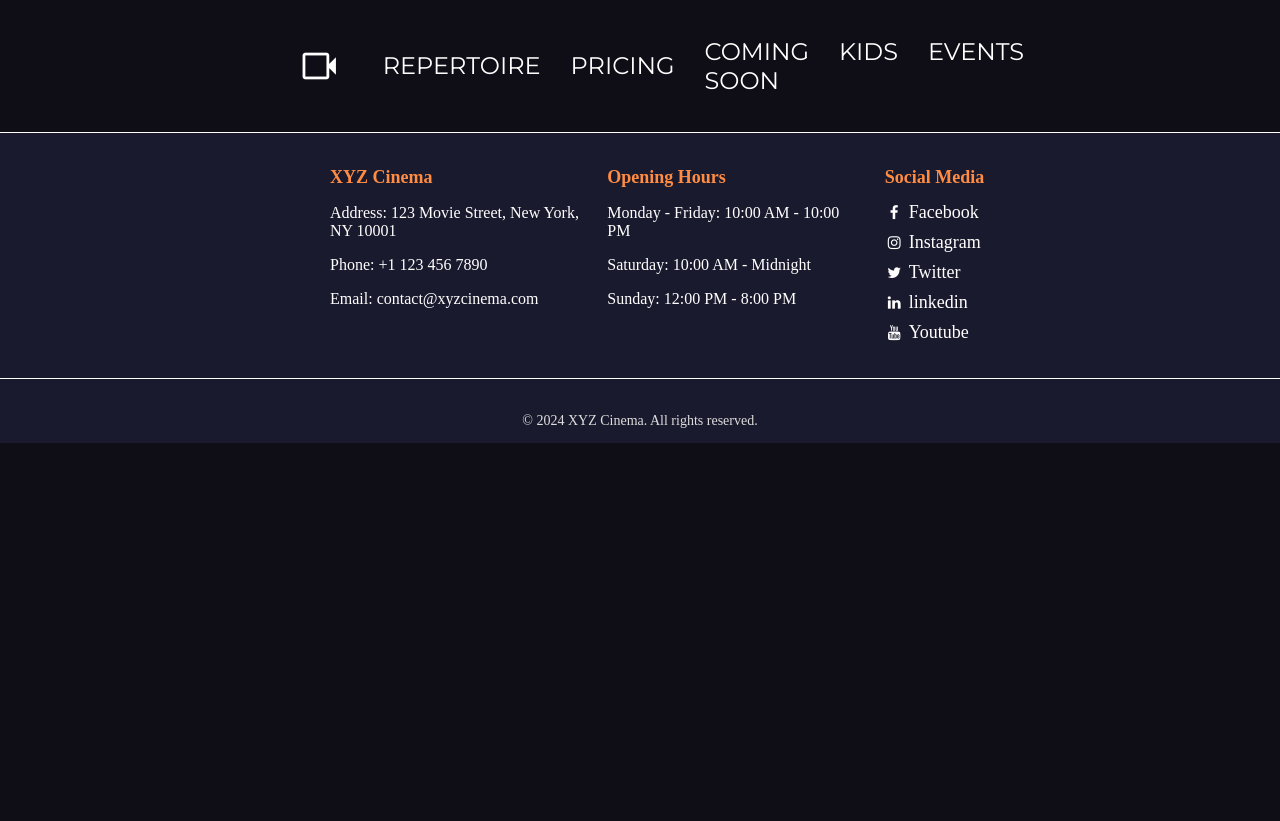
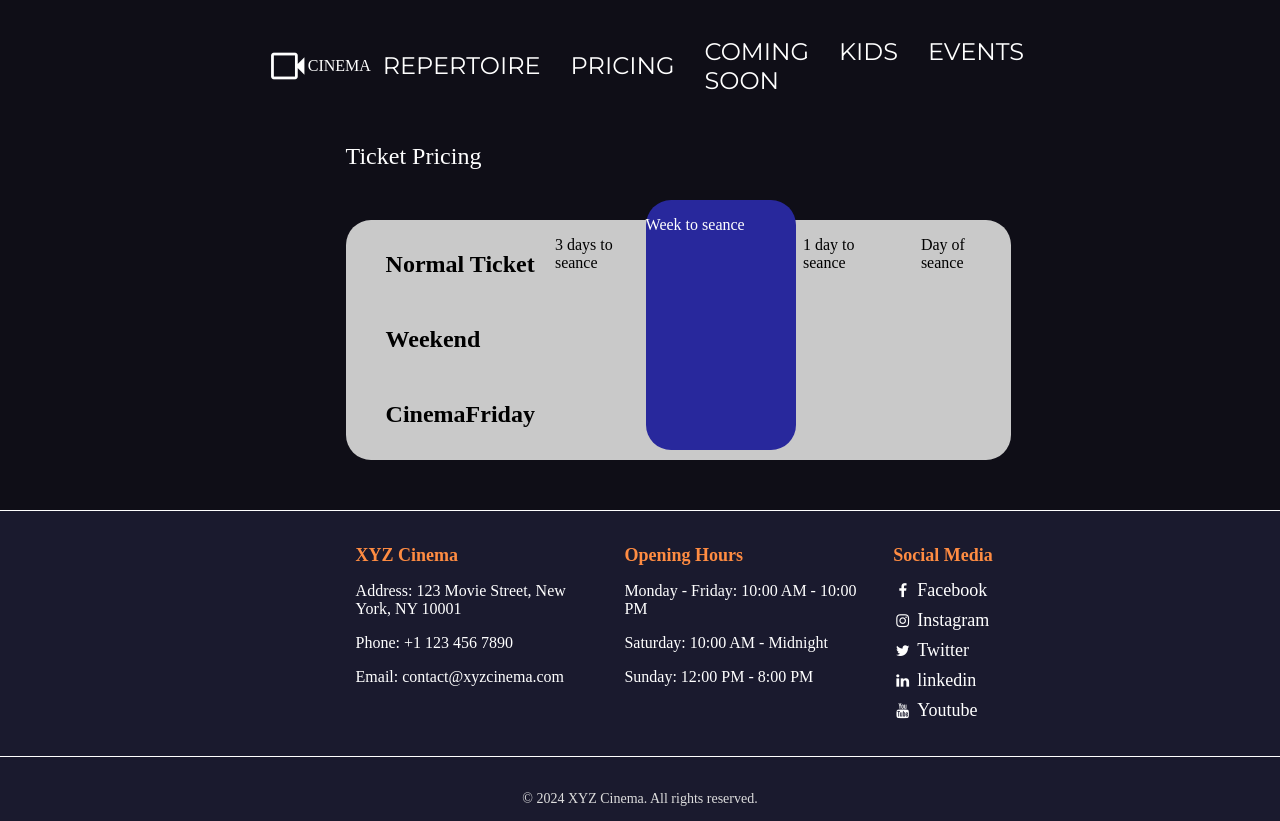
Before and after one commit to SebaHel/ReactCinemaAplication, a React (Vite) app: page /pricing in a window 1280 px wide. Before the commit the page ends 800 px from the top, so only its background shows below. Built offline with nearby package versions, Linux system fonts and the light colour scheme.

Commit message:
improved Repertoire, 1st version PricePage

```diff
--- a/src/Components/DayCard.module.css
+++ b/src/Components/DayCard.module.css
@@ -2,7 +2,7 @@
     display: flex;
     overflow: hidden;
     white-space: nowrap;
-    width: 75%;
+    width: 74%;
     transform: translate3d(150px,60px,0);
     flex-direction: row;
     margin: 0;
--- a/src/Components/NavFiles/Footer.module.css
+++ b/src/Components/NavFiles/Footer.module.css
@@ -16,7 +16,7 @@ body{
     flex-wrap: wrap;
     padding-bottom: 20px;
     border-bottom: 1px solid #ffffff;
-    padding-left: 25%;
+    padding-left: 27%;
     padding-right: 10%;
 }
 
--- a/src/Components/NavFiles/Header.jsx
+++ b/src/Components/NavFiles/Header.jsx
@@ -5,7 +5,7 @@ import classes from './Header.module.css'
 export default function Header(){
     return(
         <header className={classes.header}>
-            <Link to="/" className={classes.link}><span className="material-symbols-outlined" style={{fontSize:"40px", justifyContent:'center',alignContent:'center'}}>videocam</span></Link>
+            <Link to="/" className={classes.link}><span className="material-symbols-outlined" style={{fontSize:"40px", justifyContent:'center',alignContent:'center'}}>videocam </span>CINEMA</Link>
             <div className={classes.nav}>
                 <Link to="/repertoire" className={classes.link}>REPERTOIRE</Link>
                 <Link to="/pricing" className={classes.link}>PRICING</Link>
--- /dev/null
+++ b/src/Components/PricingMain.jsx
@@ -0,0 +1,34 @@
+import classes from './PricingMain.module.css'
+
+function PricingMain(){
+    return(
+        <>
+        <div className={classes.main}>
+            <p id={classes.Pricing}>Ticket Pricing</p>
+            <div className={classes.priceContainer}>
+                <div className={classes.labels}>
+                    <p>Normal Ticket</p>
+                    <p>Weekend</p>
+                    <p>CinemaFriday</p>
+                </div>
+                <div className={classes.mainSeance}>
+                    <p>Week to seance</p>
+                </div>
+                <div className={classes.seance}>
+                    <p>3 days to seance</p>
+                </div>
+                <div className={classes.seance}>
+                    <p>2 days to seance</p>
+                </div>
+                <div className={classes.seance}>
+                    <p>1 day to seance</p>
+                </div>
+                <div className={classes.seance}>
+                    <p>Day of seance</p>
+                </div>
+            </div>
+        </div>
+        </>
+    )
+}
+export default PricingMain
--- /dev/null
+++ b/src/Components/PricingMain.module.css
@@ -0,0 +1,40 @@
+.main{
+    margin-left: 27%;
+    margin-right: 21%;
+}
+
+#Pricing{
+    color: white;
+    font-size: 24px;
+}
+
+.priceContainer{
+    display: flex;
+    flex-direction: row;
+    background-color: #c9c9c9;
+    width: 100%;
+    height: 30vh;
+    margin: 50px 0 50px 0;
+    border-radius: 25px;
+    gap: 20px;
+
+}
+
+.labels{
+    display: flex;
+    flex-direction: column;
+    font-weight: bold;
+    font-size: 24px;
+    padding-left: 40px;
+    justify-content: center;
+}
+
+.mainSeance{
+    color: white;
+    background-color: rgb(40, 40, 156);
+    position: absolute;
+    transform: translate3d(300px,-20px,0px);
+    width: 150px;
+    height: 250px;
+    border-radius: 25px;
+}
--- a/src/Components/RepertoireFilmList.jsx
+++ b/src/Components/RepertoireFilmList.jsx
@@ -2,10 +2,30 @@ import classes from './RepertoireFilmList.module.css'
 import Films from '../assets/Films'
 
 export default function RepertoireFilmList(){
+
+    const currentTime = new Date();
+
+    const getTime = (time) => {
+        const [hours, minutes] = time.split(':').map(Number);
+        const newTime = new Date();
+        newTime.setHours(hours, minutes, 0, 0);
+        return newTime;
+    }
+
+
     return (
         <div className={classes.FilmContainer}>
             <div>
-            {Films.map((film) => (
+            {Films.map((film) => {
+                const availableSeance =  film.Hours.filter((time) => {
+                    const sessionTime = getTime(time);
+                    return sessionTime > currentTime;
+                });
+                if(availableSeance.length === 0){
+                    return null;
+                }
+
+                return (
                     <div key={film.Id} className={classes.card}>
                          <div className={classes.Repertoireinfo} style={{ backgroundImage: `url(${film.img})`}}>
                          </div>
@@ -15,7 +35,11 @@ export default function RepertoireFilmList(){
                             <p className={classes.descriptionParagraph} >Time: {film.Duration}</p>
                             <p className={classes.descriptionParagraph} >Category: {film.Category}</p>
                             <div className={classes.filmBox}>
-                                {film.Hours.map((time,index) => (
+                                {film.Hours.map((time,index) => {
+                                    const sessionTime = getTime(time);
+
+                                    if (sessionTime > currentTime) {
+                                        return (
                                             <div key={index} className={classes.box}>
                                                 <p className={classes.time}>{time} - {film.EndTimes[index]}</p>
                                                 <div>
@@ -24,13 +48,19 @@ export default function RepertoireFilmList(){
                                                     ))}
                                                 </div>
                                             </div>
-                                ))}
+                                        )
+
+                                    }else{
+                                        return null;
+                                    }
+                                })}
                             </div>
                          </div>
                      </div>
+                    )})}
 
-                ))}
             </div>
         </div>
+
     )
 }
--- a/src/Components/RepertoireFilmList.module.css
+++ b/src/Components/RepertoireFilmList.module.css
@@ -45,7 +45,6 @@
     font-family: 'Courier New', Courier, monospace;
     font-size: 20px;
 }
-
 .filmBox{
     border-top: 1px solid rgba(255, 255, 255, 0.534);
     padding-top: 30px;
--- a/src/routes/Pricing.jsx
+++ b/src/routes/Pricing.jsx
@@ -1,11 +1,13 @@
 import classes from './Pricing.module.css';
 import Header from '../Components/NavFiles/Header';
 import Footer from '../Components/NavFiles/Footer'
+import PricingMain from '../Components/PricingMain';
 
 export default function Pricing(){
     return (
         <>
         <Header />
+        <PricingMain />
         <Footer />
         </>
     )
--- a/src/routes/Repertoire.jsx
+++ b/src/routes/Repertoire.jsx
@@ -9,6 +9,7 @@ export default function Repertoire (){
         <>
         <Header />
         <div className={classes.RepertoireDayCard}>
+            <p className={classes.paragraph}>Choose Day You're intrested In</p>
             <DayCard />
         </div>
         <RepertoireFilmList />
--- a/src/routes/Repertoire.module.css
+++ b/src/routes/Repertoire.module.css
@@ -7,5 +7,10 @@
     width: 1000px;
     height: 250px;
     border-radius: 25px;
-
 }
+.paragraph{
+    color: white;
+    position: relative;
+    font-size: 36px;
+    transform: translate3d(50px,50px,0px);
+}
```
Lines whose indentation alone changed are shown as unchanged.
